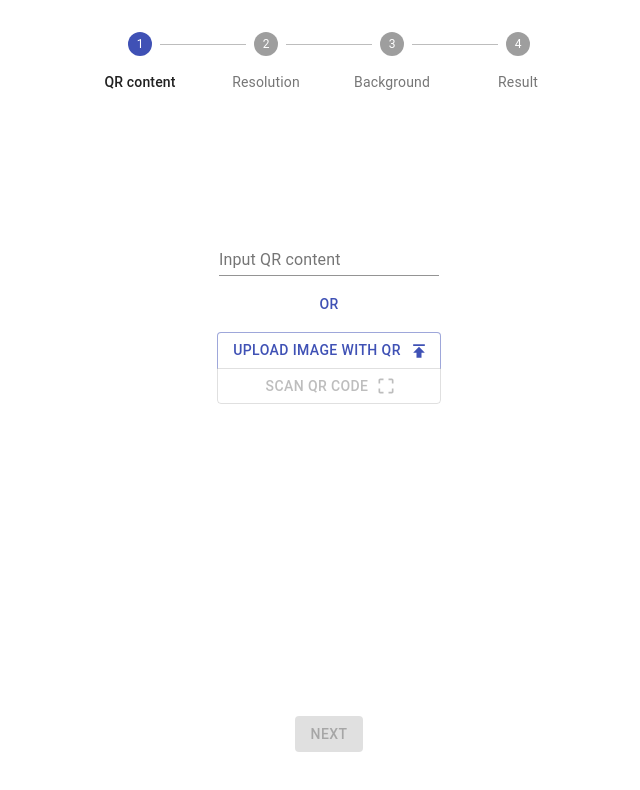
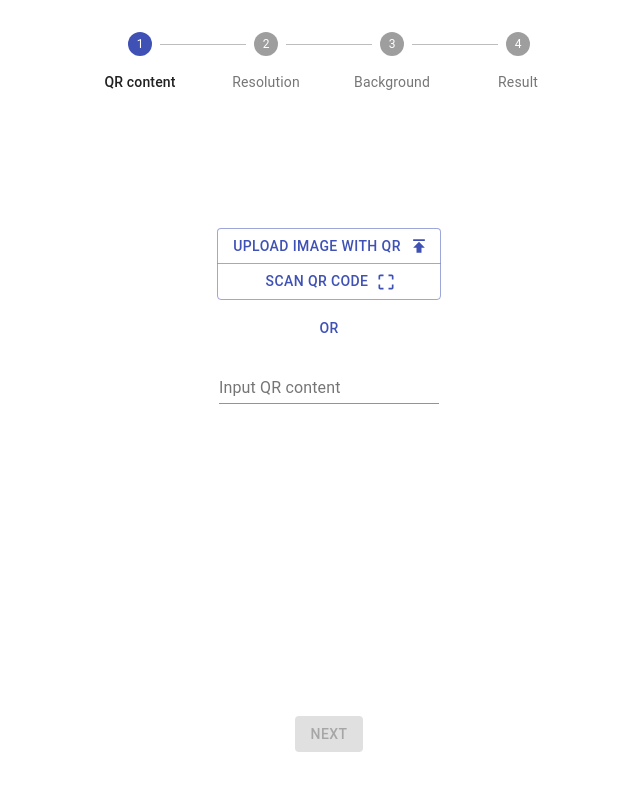
Before and after one commit to linardsblk/qr-wallpaper, a React (Create React App) app: page / in a window 1280 px wide. Shown: the top 790 px of the page, without its empty margins (311-951 px from the left). Built offline with nearby package versions, Linux system fonts and the light colour scheme.

Commit message:
QR Scanner

```diff
--- a/package.json
+++ b/package.json
@@ -20,6 +20,7 @@
     "react-color": "^2.19.3",
     "react-dom": "^17.0.2",
     "react-easy-crop": "^3.5.3",
+    "react-qr-reader": "^2.2.1",
     "react-scripts": "4.0.3",
     "react-use": "^17.3.1",
     "web-vitals": "^1.0.1",
--- a/src/components/contents/ChooseBackground.jsx
+++ b/src/components/contents/ChooseBackground/ChooseBackground.jsx
@@ -1,9 +1,9 @@
 import { Button, Typography } from '@material-ui/core';
 import React from 'react';
 import { TwitterPicker } from 'react-color';
-import { useStore } from '../../customHooks';
-import { Or } from './Or';
-import { Crop } from './SetResolution/Crop';
+import { useStore } from '../../../customHooks';
+import { Or } from '../Or';
+import { Crop } from './Crop';
 
 export const ChooseBackground = () => {
   const { backgroundImage, setBackgroundImage, backgroundColor, setBackgroundColor } = useStore();
--- a/src/components/contents/InputQR/InputQR.jsx
+++ b/src/components/contents/InputQR/InputQR.jsx
@@ -1,4 +1,5 @@
 import React, { useState } from 'react';
+import QrReader from 'react-qr-reader';
 import { Button, ButtonGroup, TextField, Snackbar } from '@material-ui/core';
 import Alert from '@material-ui/lab/Alert';
 import PublishIcon from '@material-ui/icons/Publish';
@@ -10,6 +11,7 @@ import { readQrCode } from './functions';
 export const InputQR = () => {
   const { qrContent, setQrContent, setActiveStep } = useStore();
   const [error, setError] = useState();
+  const [scannerOpen, setScannerOpen] = useState(false);
 
   const handleChange = (event) => {
     setQrContent(event.target.value);
@@ -18,35 +20,46 @@ export const InputQR = () => {
     }
   };
 
+  const setQr = (data) => {
+    if (data) {
+      setQrContent(data);
+      setActiveStep(1);
+    } else {
+      setError('Could not find QR data in image');
+    }
+  };
+
   const onInputChange = (e) => {
     const fr = new FileReader();
     setError(null);
     fr.onload = () =>
       readQrCode(fr.result, (code) => {
-        if (code?.data) {
-          setQrContent(code?.data);
-          setActiveStep(1);
-        } else {
-          setError('Could not find QR data in image');
-        }
+        setQr(code?.data);
       });
     fr.readAsDataURL(e.currentTarget.files[0]);
     e.target.value = null;
   };
 
-  return (
+  return scannerOpen ? (
     <>
-      <TextField id="standard-basic" label="Input QR content" value={qrContent} onChange={handleChange} />
-      <Or />
+      <QrReader onScan={setQr} showViewFinder style={{ width: 320, height: 240 }} onError={console.error} />
+      <Button variant="outlined" color="secondary" onClick={() => setScannerOpen(false)} style={{ marginTop: '6rem' }}>
+        Close scanner
+      </Button>
+    </>
+  ) : (
+    <>
       <ButtonGroup color="primary" aria-label="outlined primary button group" orientation="vertical">
         <Button endIcon={<PublishIcon />} component="label">
           Upload image with QR
           <input accept="image/*" style={{ display: 'none' }} type="file" onChange={onInputChange} />
         </Button>
-        <Button disabled endIcon={<CropFreeIcon />}>
+        <Button endIcon={<CropFreeIcon />} onClick={() => setScannerOpen(true)}>
           Scan QR code
         </Button>
       </ButtonGroup>
+      <Or />
+      <TextField id="standard-basic" label="Input QR content" value={qrContent} onChange={handleChange} />
 
       <Snackbar open={!!error} autoHideDuration={3000} onClose={() => setError(null)}>
         <Alert elevation={6} variant="filled" severity="error">
--- a/src/components/contents/Result.jsx
+++ b/src/components/contents/Result.jsx
@@ -16,7 +16,7 @@ export const Result = () => {
         setResult(res);
         setLoading(false);
       },
-    });
+    }).catch(console.error);
   }, [store]);
 
   return loading ? (
--- a/src/components/contents/index.js
+++ b/src/components/contents/index.js
@@ -1,4 +1,4 @@
 export { InputQR } from './InputQR/InputQR.jsx';
-export { ChooseBackground } from './ChooseBackground';
+export { ChooseBackground } from './ChooseBackground/ChooseBackground.jsx';
 export { SetResolution } from './SetResolution/SetResolution.jsx';
 export { Result } from './Result.jsx';
```
Also changed, not shown: src/components/contents/ChooseBackground/Crop.jsx (renamed from src/components/contents/SetResolution/Crop.jsx), 1 other file (tests, documents, lock files or other folders).
